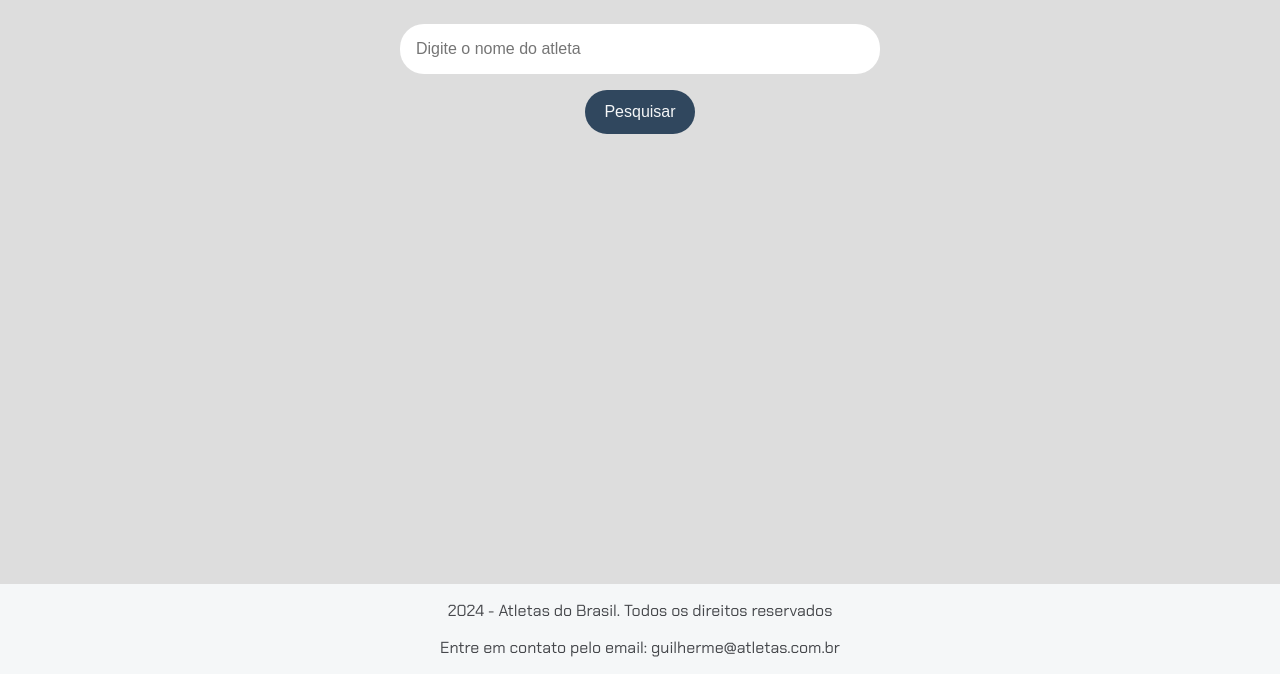
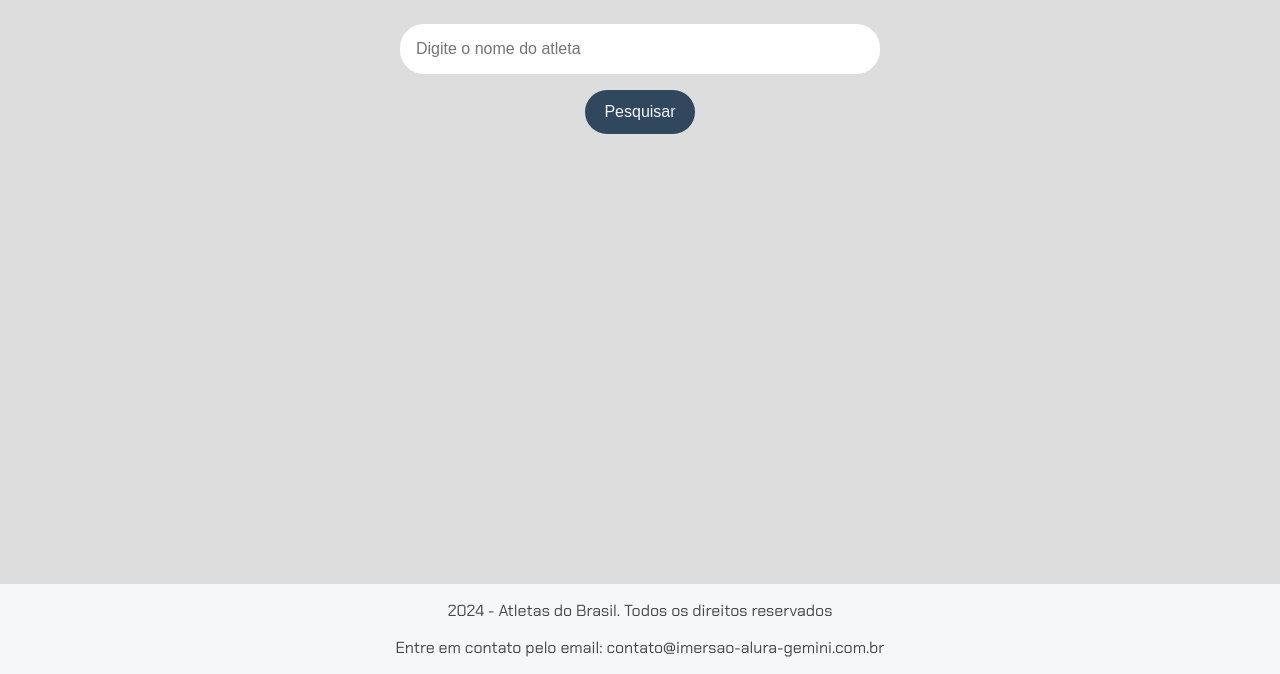
Before and after one commit to delimagoncalves/imersao-alura-gemini, a plain HTML site: page index.html in a window 1280 px wide. Shown: the part 126-800 px from the top of the page. Drawn offline with Linux system fonts and the light colour scheme.

Commit message:
mudanca de conteudo no footer

```diff
--- a/index.html
+++ b/index.html
@@ -22,7 +22,7 @@
     </main>
     <footer>
         <p>2024 - Atletas do Brasil. Todos os direitos reservados</p>
-        <p>Entre em contato pelo email: guilherme@atletas.com.br</p>
+        <p>Entre em contato pelo email: contato@imersao-alura-gemini.com.br</p>
     </footer>
     <script src="dados.js"></script>
     <script src="app.js"></script>
```
